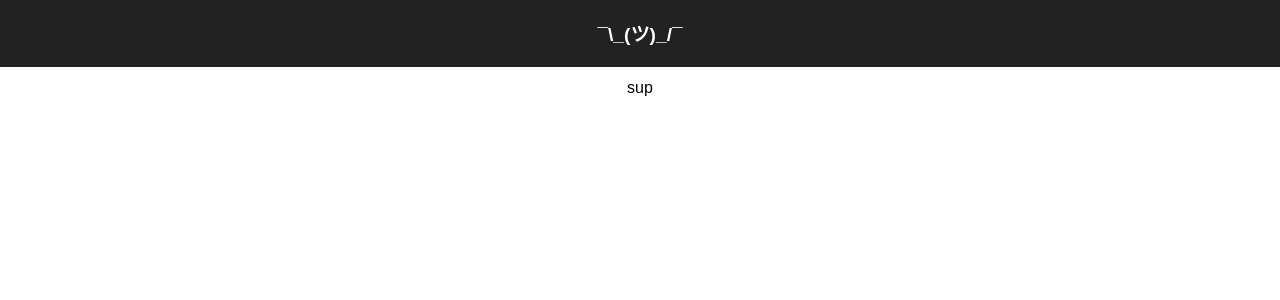
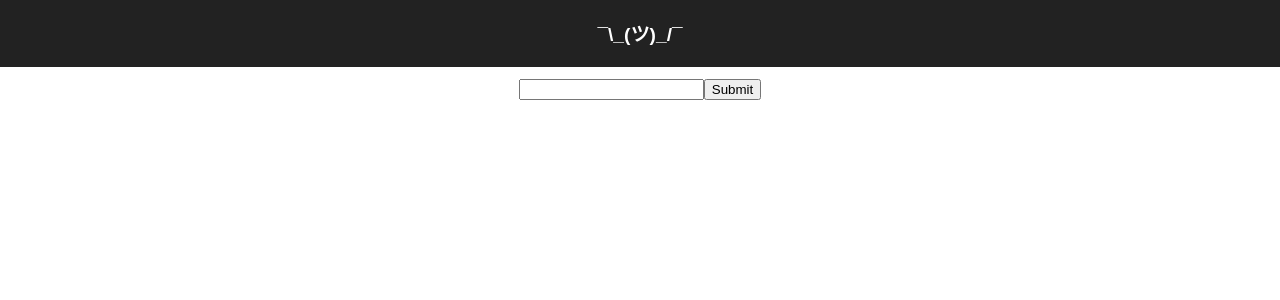
Before and after one commit to yogan/lulli, a React (Create React App) app in the folder frontend/: page / in a window 1280 px wide. Shown: the top 300 px of the page. Built offline with nearby package versions, Linux system fonts and the light colour scheme.

Commit message:
FE↔BE communication
Backend server (port 3001) is now proxied through the frontend webpack
dev server (3000), by setting the proxy option in the package.json of
the frontend.

Added a dummy API route on the BE, and a simple search JSX component as
proof of concept.

```diff
--- a/frontend/package.json
+++ b/frontend/package.json
@@ -4,6 +4,7 @@
   "private": true,
   "author": "Frank Blendinger",
   "dependencies": {
+    "query-string": "^5.1.0",
     "react": "^16.2.0",
     "react-dom": "^16.2.0",
     "react-scripts": "1.1.1"
@@ -13,5 +14,6 @@
     "build": "react-scripts build",
     "test": "react-scripts test --env=jsdom",
     "eject": "react-scripts eject"
-  }
+  },
+  "proxy": "http://localhost:3001"
 }
--- a/frontend/src/App.js
+++ b/frontend/src/App.jsx
@@ -1,4 +1,6 @@
 import React, { Component } from 'react';
+
+import {Search} from './Search';
 import './App.css';
 
 class App extends Component {
@@ -8,7 +10,7 @@ class App extends Component {
         <header className="App-header">
           <h1 className="App-title">¯\_(ツ)_/¯</h1>
         </header>
-        sup
+        <Search />
       </div>
     );
   }
--- /dev/null
+++ b/frontend/src/Search.jsx
@@ -0,0 +1,38 @@
+import queryString from 'query-string';
+import React, { Component } from 'react';
+
+export class Search extends Component {
+  constructor(props) {
+    super(props);
+    this.state = {value: ''};
+
+    this.handleChange = this.handleChange.bind(this);
+    this.handleSubmit = this.handleSubmit.bind(this);
+  }
+
+  handleChange(event) {
+    this.setState({value: event.target.value});
+  }
+
+  async handleSubmit(event) {
+    event.preventDefault();
+
+    const query = queryString.stringify({q: this.state.value});
+
+    const response = await fetch(`/api/search?${query}`);
+    const payload  = await response.json();
+
+    console.log('payload: ', payload);
+  }
+
+  render() {
+    return (
+      <form onSubmit={this.handleSubmit}>
+        <label>
+          <input type="text" value={this.state.value} onChange={this.handleChange} />
+        </label>
+        <input type="submit" value="Submit" />
+      </form>
+    );
+  }
+}
```
Also changed, not shown: 2 other files (tests, documents, lock files or other folders).
